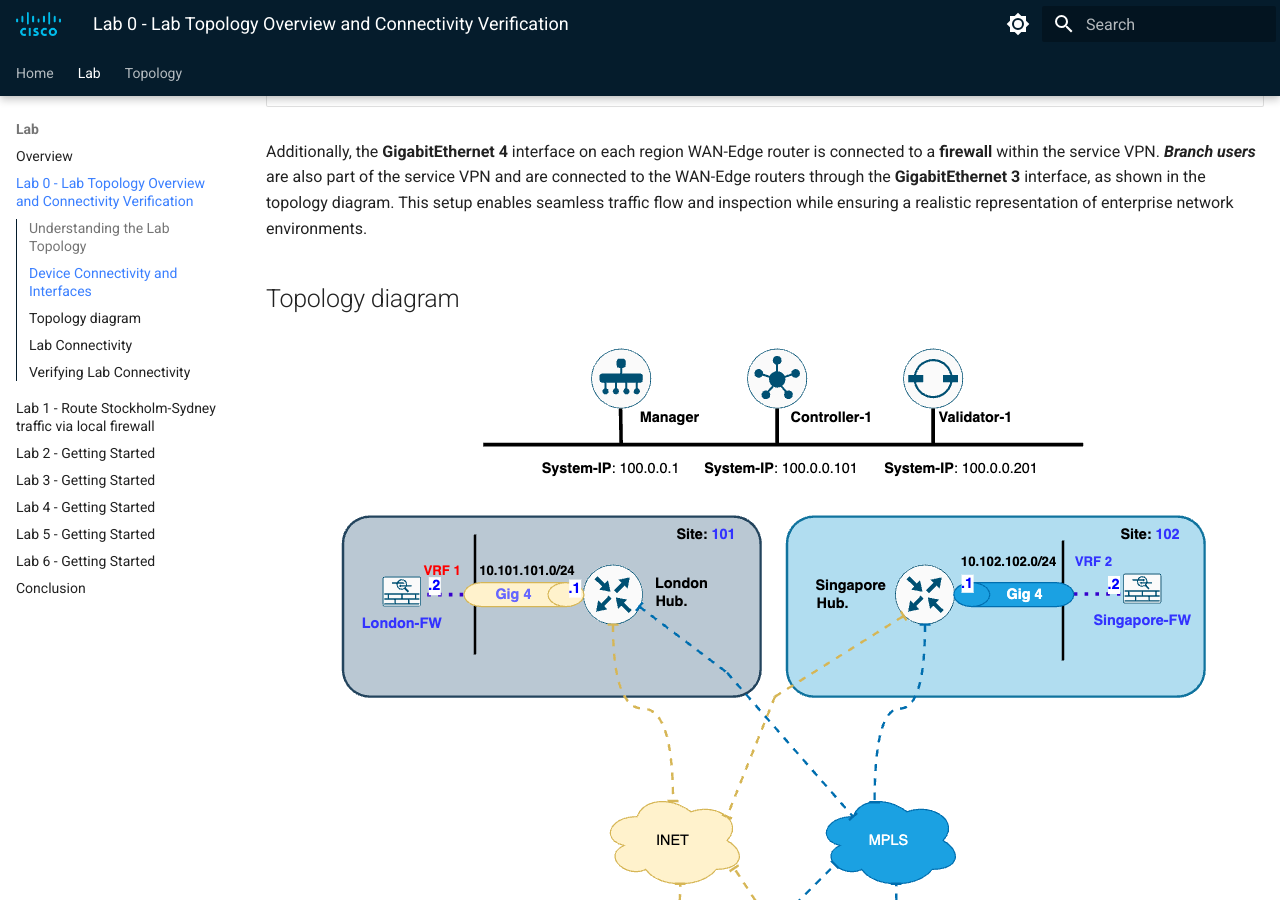
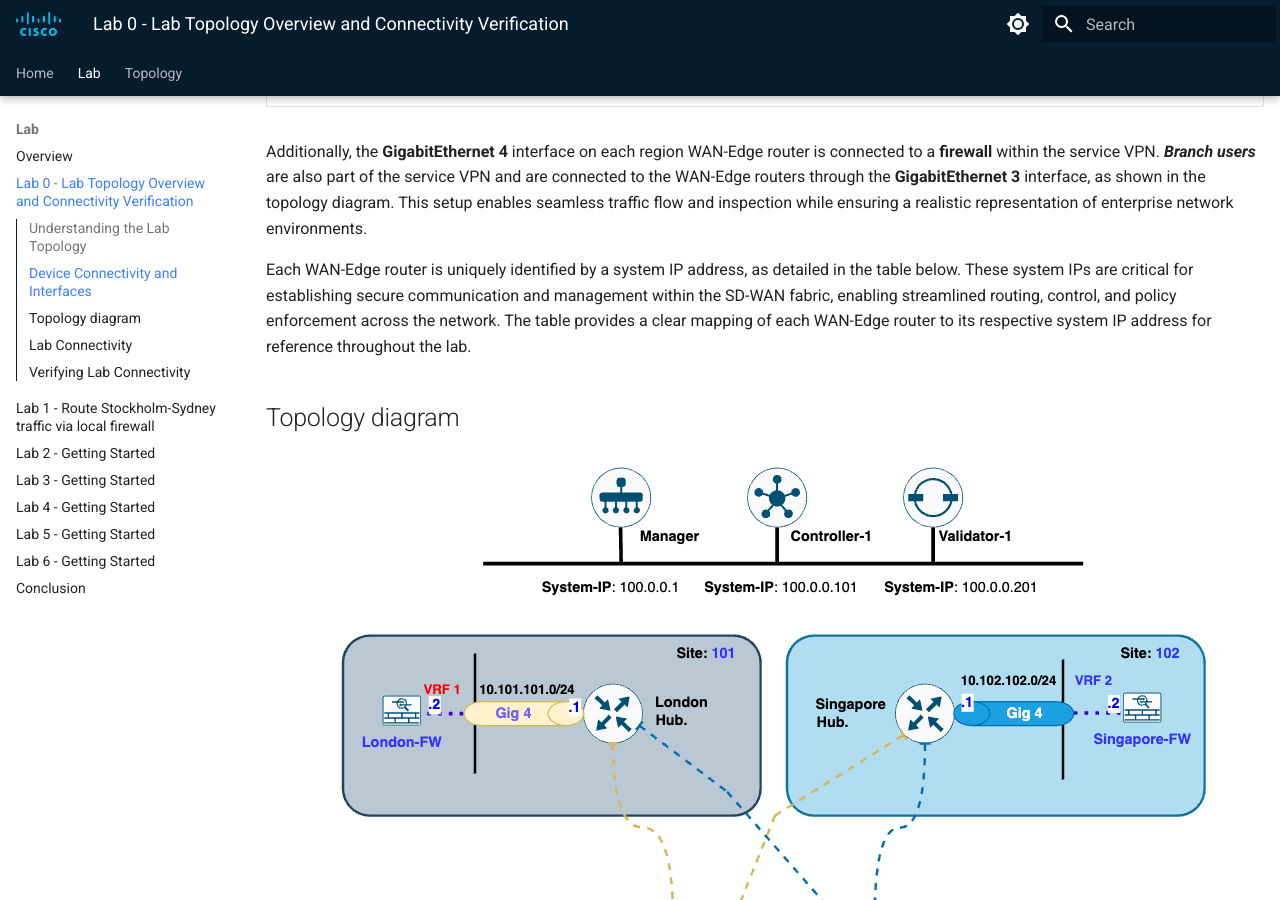
Before and after one commit to ciscodocs/ltrent-2008-clemea25, an MkDocs documentation site: the page built from docs/lab0_getting_started.md, in a window 1280 px wide and 900 px high, scrolled down 666 px. Built offline with MkDocs 1.6.1 and Material for MkDocs 9.7.7, drawn with Linux system fonts in a browser that asks for light colours.

Commit message:
Lab 1 Guide

```diff
--- a/docs/lab0_getting_started.md
+++ b/docs/lab0_getting_started.md
@@ -15,6 +15,7 @@ In the lab topology, each WAN-Edge router is configured with dual transport conn
 
 Additionally, the **GigabitEthernet 4** interface on each region WAN-Edge router is connected to a **firewall** within the service VPN. ***Branch users*** are also part of the service VPN and are connected to the WAN-Edge routers through the **GigabitEthernet 3** interface, as shown in the topology diagram. This setup enables seamless traffic flow and inspection while ensuring a realistic representation of enterprise network environments.
 
+Each WAN-Edge router is uniquely identified by a system IP address, as detailed in the table below. These system IPs are critical for establishing secure communication and management within the SD-WAN fabric, enabling streamlined routing, control, and policy enforcement across the network. The table provides a clear mapping of each WAN-Edge router to its respective system IP address for reference throughout the lab.
 ## Topology diagram
 
 <figure markdown>
```
